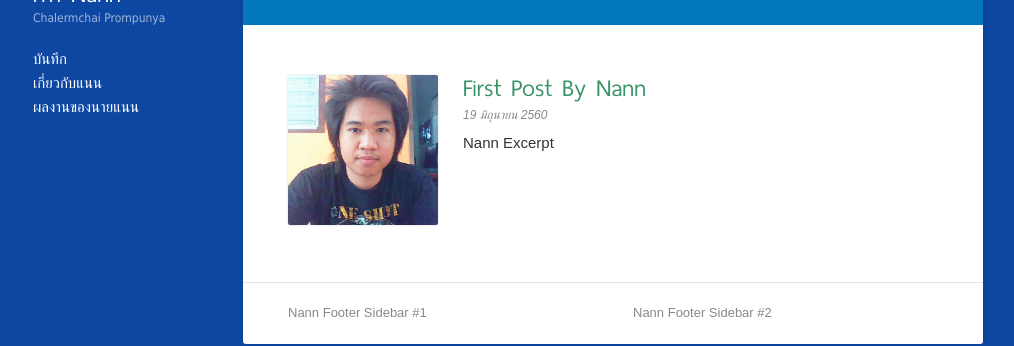
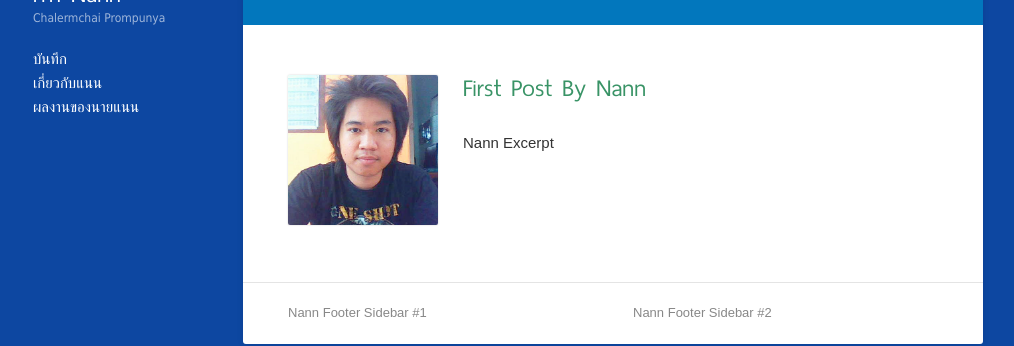
Before and after one commit to Nann/nann.github.io, a Jekyll site: the page built from index.html, in a window 1280 px wide. Shown: the part 193-539 px from the top of the page, without its empty margins (132-1146 px from the left). Built offline with Jekyll 4.4.1, drawn with Linux system fonts in a browser that asks for light colours.

Commit message:
Fix post date

```diff
--- a/index.html
+++ b/index.html
@@ -54,7 +54,7 @@
                             </h3>
                         </header>
                         <div class="meta">
-                            <i class="fa fa-calendar"> 19 มิถุนายน 2560</i>
+                            <i class="fa fa-calendar"> {{ page.date | date: '%B %d, %Y' }}</i>
                         </div>
                         <p class="excerpt">Nann Excerpt</p>
                     </div>
```
